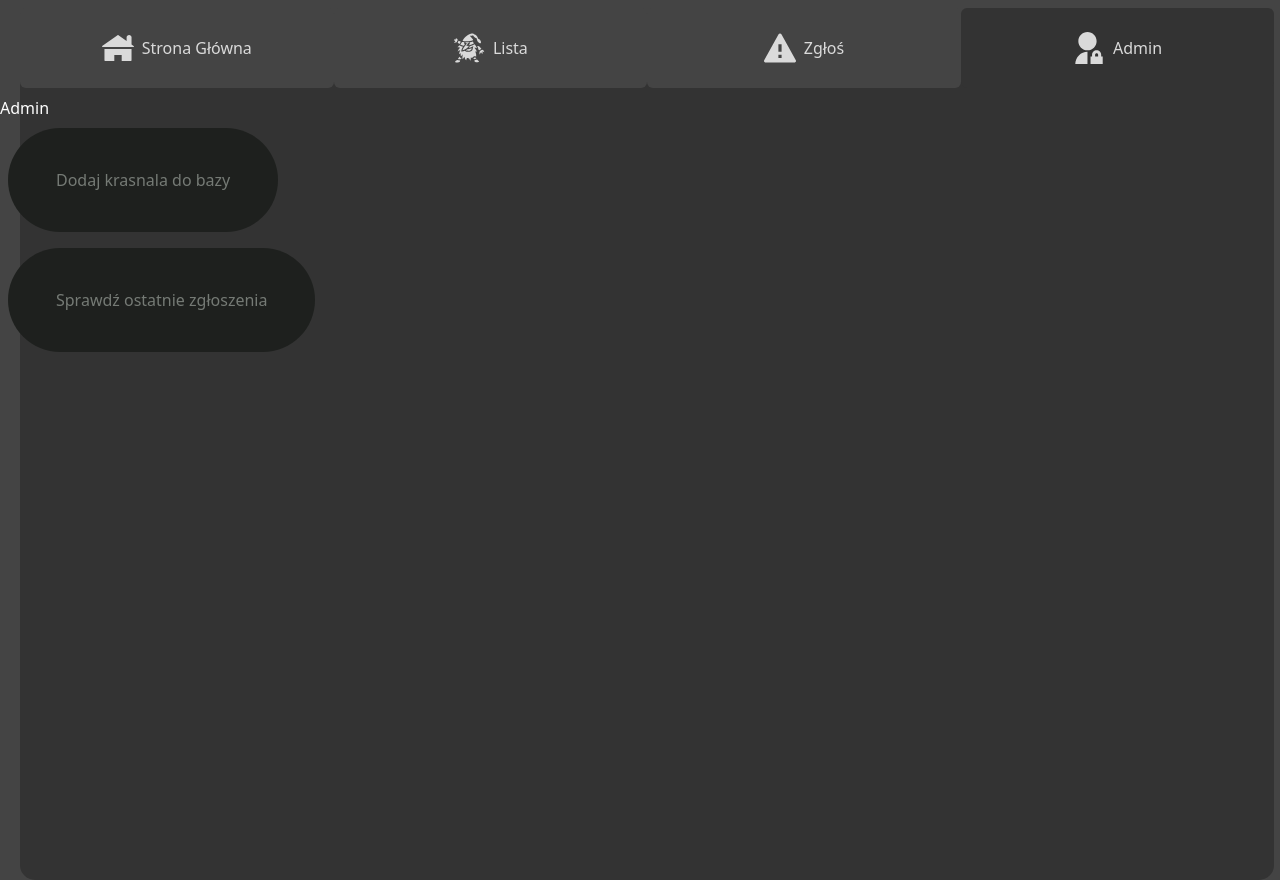
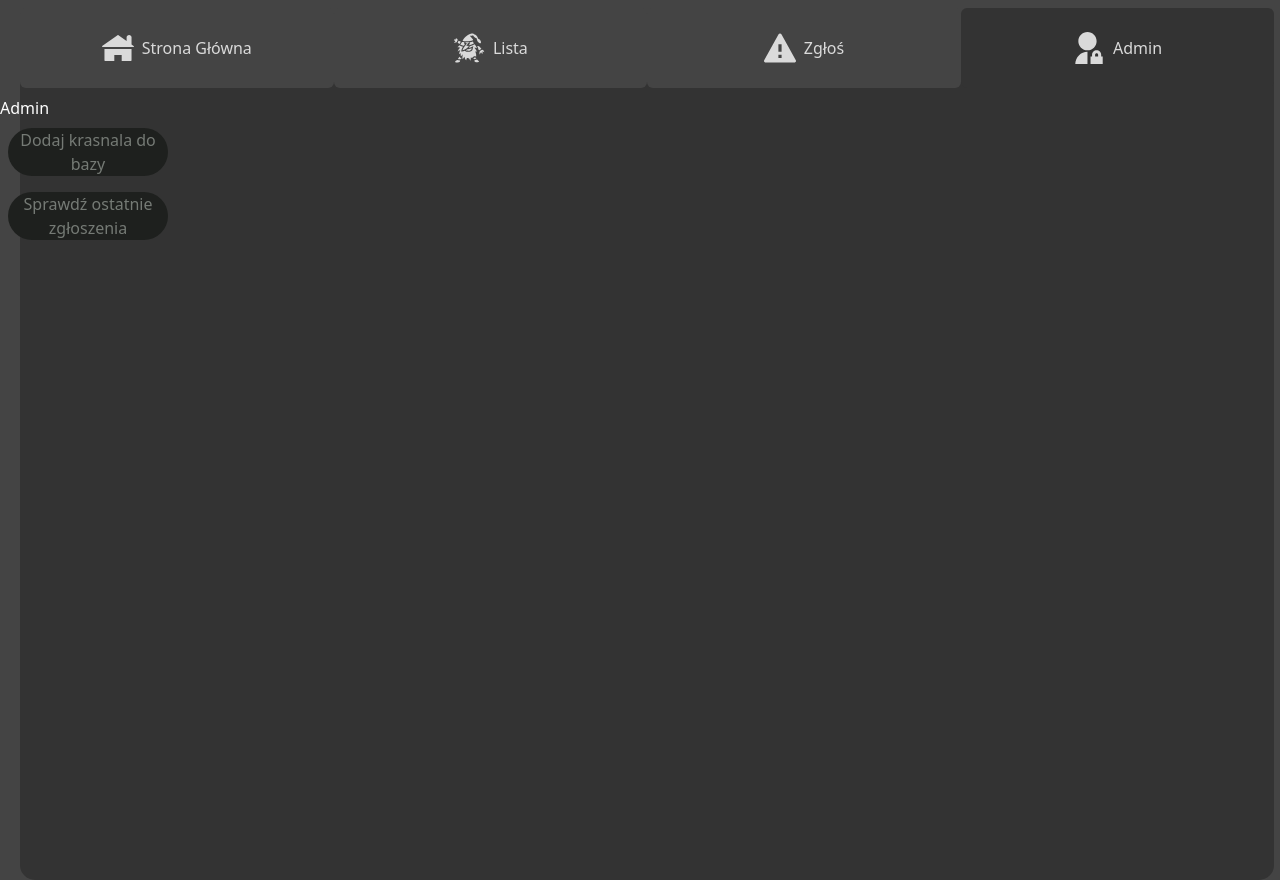
Before and after one commit to Newbies-Workplace/gnome-app, a React (Vite) app in the folder apps/gnome-web/: page /admin in a window 1280 px wide. Built offline with nearby package versions, Linux system fonts and the light colour scheme.

Commit message:
addinfopage

```diff
--- a/apps/gnome-web/src/components/LinkButton.tsx
+++ b/apps/gnome-web/src/components/LinkButton.tsx
@@ -3,13 +3,23 @@ import { Link } from "react-router-dom";
 type LinkButtonProps = {
   to: string;
   label: string;
+  py: string;
+  px: string;
 };
 
-export const LinkButton: React.FC<LinkButtonProps> = ({ to, label }) => {
+export const LinkButton: React.FC<LinkButtonProps> = ({
+  to,
+  label,
+  px,
+  py,
+}) => {
   return (
     <div>
       <Link to={to}>
-        <button className="bg-[#1E201E] text-[#757A75] rounded-full px-12 py-10 border-none cursor-pointer m-2">
+        <button
+          style={{ padding: `${py}px ${px}px` }}
+          className="bg-[#1E201E] text-[#757A75] rounded-full border-none cursor-pointer m-2 w-40 h-12 flex items-center justify-center inline-flex"
+        >
           {label}
         </button>
       </Link>
```
